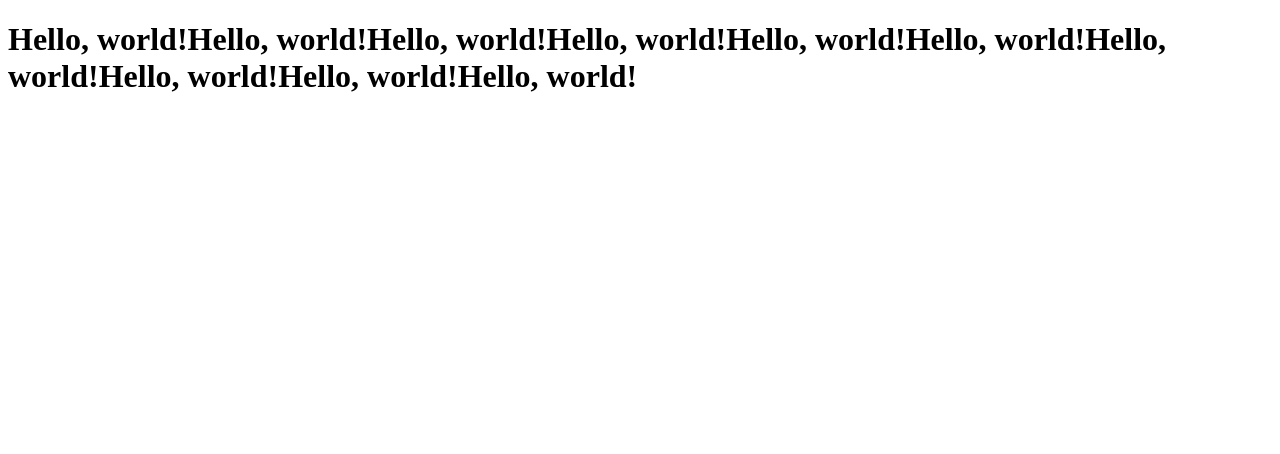
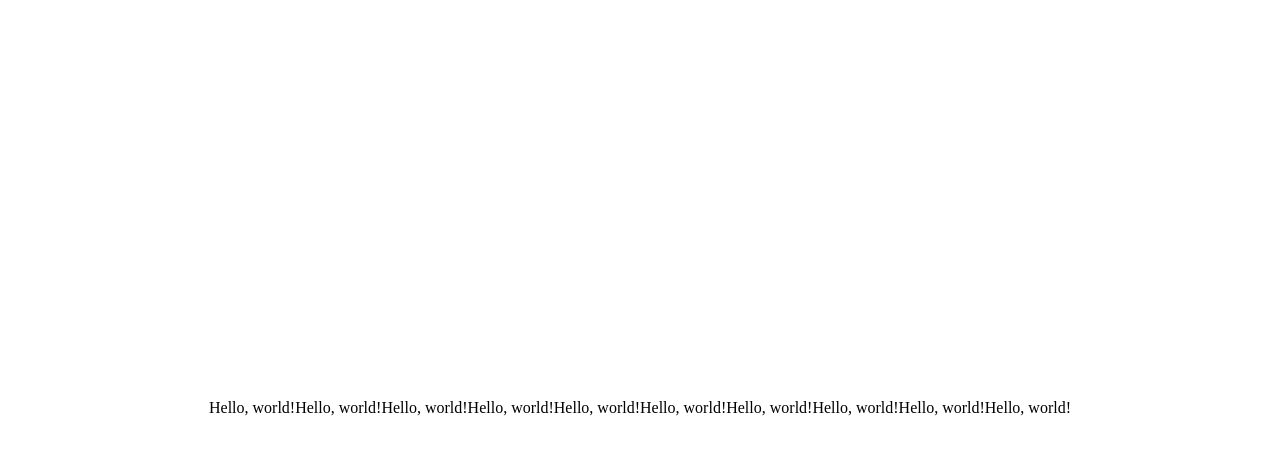
Before and after one commit to Madejczyk/wordpress, a React app: page / in a window 1280 px wide. Shown: the top 454 px of the page. Built offline with nearby package versions, Linux system fonts and the light colour scheme; the HTML template or start-up script is replaced by a standard one.

Commit message:
Add scss

```diff
--- a/package.json
+++ b/package.json
@@ -15,9 +15,13 @@
     "@babel/preset-env": "7.7.1",
     "@babel/preset-react": "7.7.0",
     "babel-loader": "8.0.6",
+    "css-loader": "3.2.0",
     "eslint": "6.6.0",
     "eslint-plugin-react": "7.16.0",
+    "node-sass": "4.13.0",
     "prettier": "1.19.1",
+    "sass-loader": "8.0.0",
+    "style-loader": "1.0.0",
     "webpack": "4.41.2",
     "webpack-cli": "3.3.10",
     "webpack-dev-server": "3.9.0"
--- a/src/App.jsx
+++ b/src/App.jsx
@@ -1,10 +1,11 @@
 import React from "react";
+import "./App.scss";
 
 const App = () => (
-  <h1>
+  <div className="app">
     Hello, world!Hello, world!Hello, world!Hello, world!Hello, world!Hello,
     world!Hello, world!Hello, world!Hello, world!Hello, world!
-  </h1>
+  </div>
 );
 
 export default App;
--- /dev/null
+++ b/src/App.scss
@@ -0,0 +1,12 @@
+html,
+body,
+#root,
+.app {
+  height: 100%;
+}
+
+.app {
+  display: flex;
+  justify-content: center;
+  align-items: center;
+}
--- a/webpack.config.js
+++ b/webpack.config.js
@@ -22,7 +22,17 @@ module.exports = {
             presets: ['@babel/preset-env', "@babel/preset-react"]
           }
         }
-      }
+      },{
+        test: /\.scss$/,
+        use: [
+          // Creates `style` nodes from JS strings
+          'style-loader',
+          // Translates CSS into CommonJS
+          'css-loader',
+          // Compiles Sass to CSS
+          'sass-loader',
+        ],
+      },
     ]
   }
 };
```
Also changed, not shown: 1 other file (tests, documents, lock files or other folders).
